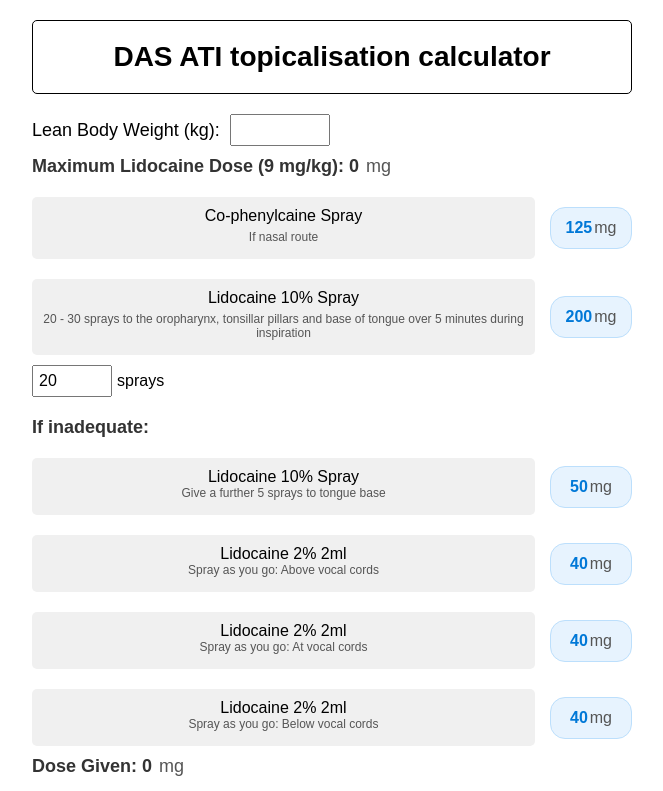
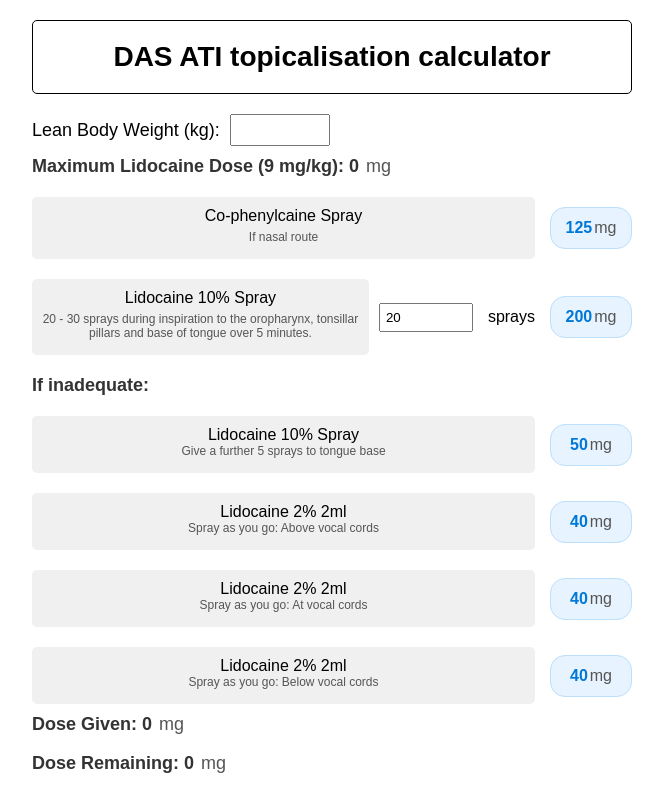
Before and after one commit to pd-1987/anaes.calc, a plain HTML site: page dasaticalc.html in a window 1280 px wide. Shown: the top 791 px of the page, without its empty margins (308-971 px from the left). Drawn offline with Linux system fonts and the light colour scheme.

Commit message:
Update dasaticalc.html

```diff
--- a/dasaticalc.html
+++ b/dasaticalc.html
@@ -35,25 +35,18 @@
     <span class="bubble"><span id="coPhenylcaineBubble">125</span> <span class="unit">mg</span></span>
   </div>
 
- <div class="lidocaine-group">
-  <!-- Row 1: Button and Bubble -->
   <div class="button-group">
+    <!-- Toggle button for lidocaine spray -->
     <button id="lidocaineSprayButton" onclick="toggleLidocaineSpray()">
       Lidocaine 10% Spray
-      <small class="instruction-text">
-        20 - 30 sprays to the oropharynx, tonsillar pillars and base of tongue over 5 minutes during inspiration
-      </small>
+      <small class="instruction-text">20 - 30 sprays during inspiration to the oropharynx, tonsillar pillars and base of tongue over 5 minutes.</small>
     </button>
-    <span class="bubble">
-      <span id="lidocaineOutput">200</span> <span class="unit">mg</span>
-    </span>
-  </div>
-  <!-- Row 2: Number entry and Units -->
-  <div class="input-group input-with-unit">
+    <!-- Input always visible with default value of 20 -->
     <input type="number" id="lidocaineInput" value="20" oninput="updateLidocaineDose()">
     <span class="spray-units" id="sprayUnits">sprays</span>
+    <!-- Blue bubble always displays the computed dose -->
+    <span class="bubble"><span id="lidocaineOutput">200</span> <span class="unit">mg</span></span>
   </div>
-</div>
 
   <div class="instruction-header">
     If inadequate:
```
